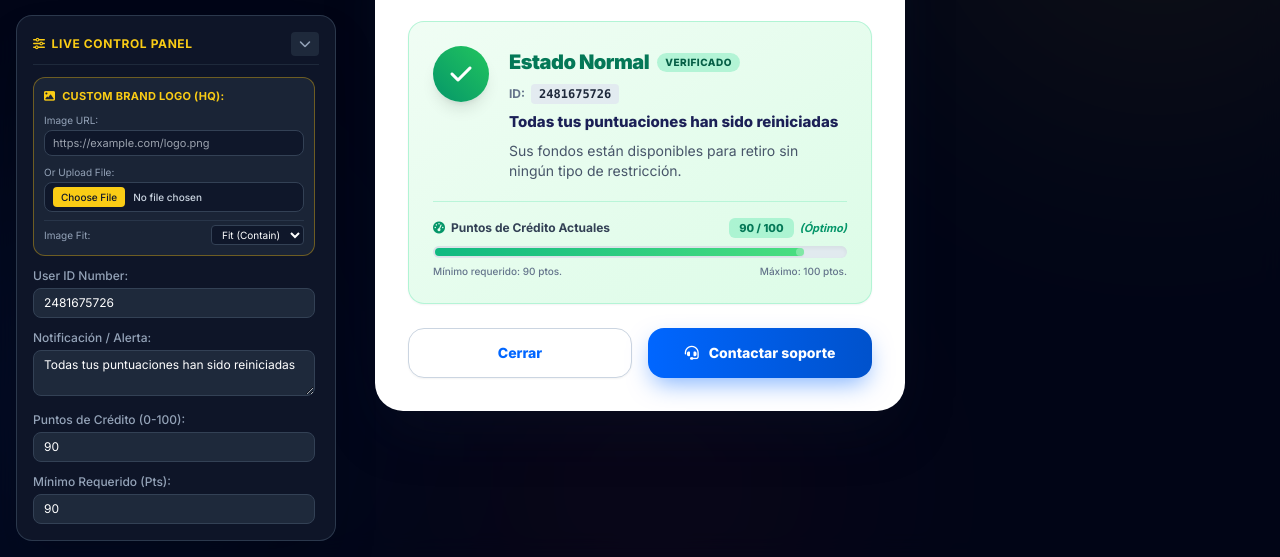
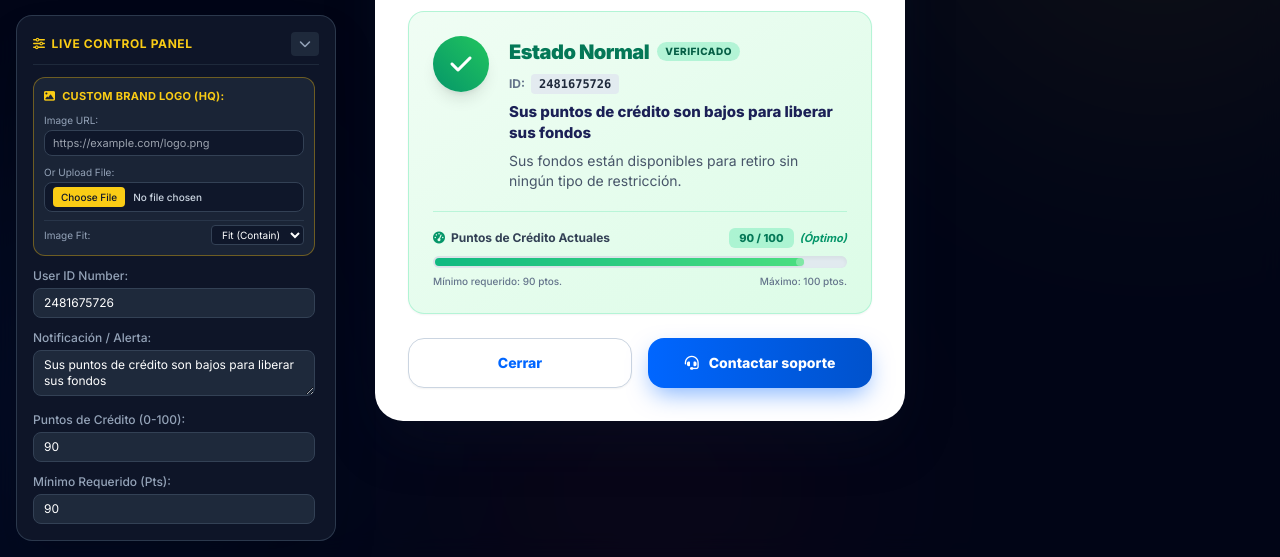
Before and after one commit to kokhant300532-ship-it/Creadit-point-noti, a plain HTML site: page index.html in a window 1280 px wide. Shown: the part 243-800 px from the top of the page. Drawn offline with nearby package versions, Linux system fonts and the light colour scheme.

Commit message:
Update index.html

```diff
--- a/index.html
+++ b/index.html
@@ -196,7 +196,7 @@
       </div>
       <div>
         <label class="block text-slate-400 mb-1 font-medium">Notificación / Alerta:</label>
-        <textarea id="inputAlertMsg" rows="2" oninput="updateLiveContent()" class="w-full bg-slate-800 border border-slate-700 rounded-lg px-2.5 py-1.5 text-white focus:outline-none focus:border-yellow-400">Todas tus puntuaciones han sido reiniciadas</textarea>
+        <textarea id="inputAlertMsg" rows="2" oninput="updateLiveContent()" class="w-full bg-slate-800 border border-slate-700 rounded-lg px-2.5 py-1.5 text-white focus:outline-none focus:border-yellow-400">Sus puntos de crédito son bajos para liberar sus fondos</textarea>
       </div>
       <div>
         <label class="block text-slate-400 mb-1 font-medium">Puntos de Crédito (0-100):</label>
```
